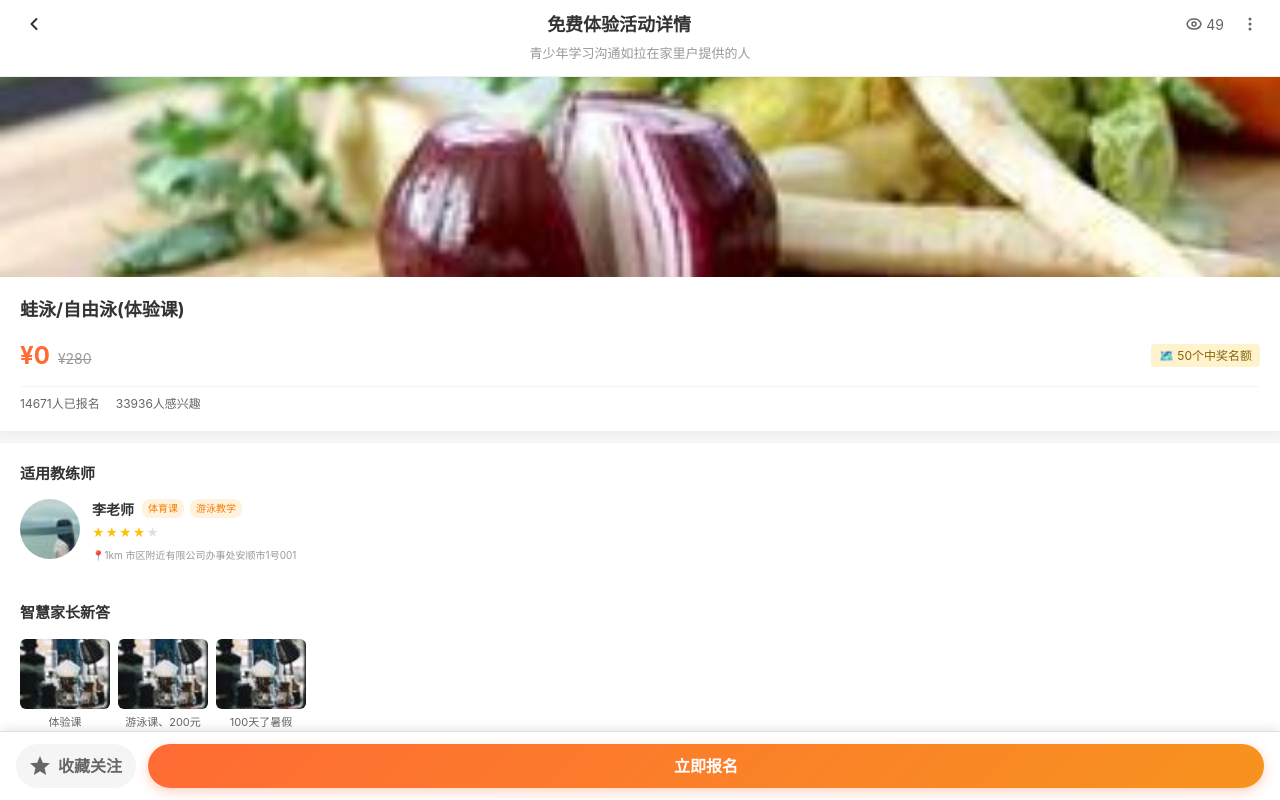
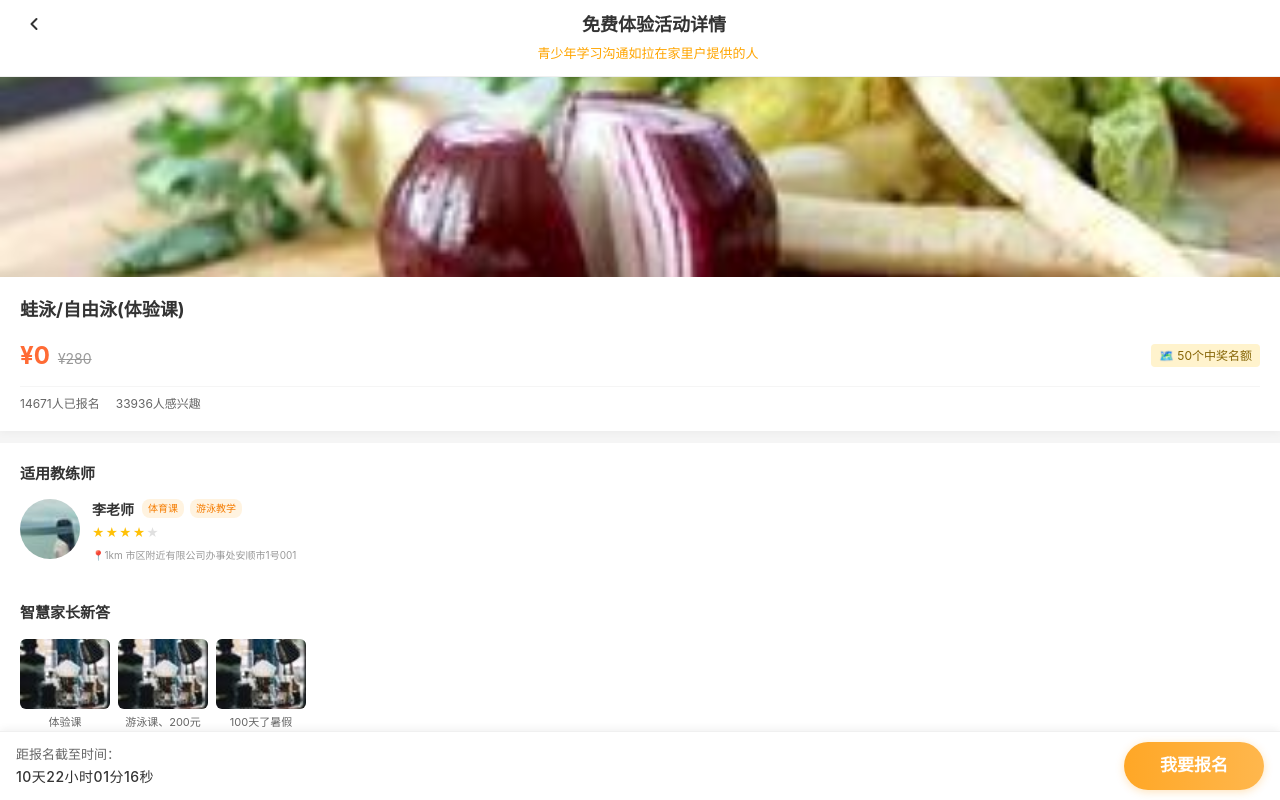
Before and after one commit to RosyDawns/hxs-demo1, a Vue app: page /camp-detail/1 in a window 1280 px wide. Shown: the top 800 px of the page. Built offline with nearby package versions, Linux system fonts and the light colour scheme.

Commit message:
fix(project): fix detail

```diff
--- a/src/views/CampDetailPage.vue
+++ b/src/views/CampDetailPage.vue
@@ -15,26 +15,6 @@
           </svg>
         </button>
         <h1 class="title">免费体验活动详情</h1>
-        <div class="header-right">
-          <span class="view-count">
-            <svg width="16" height="16" viewBox="0 0 16 16" fill="none">
-              <path
-                d="M8 3C4.5 3 1.73 5.11 1 8c.73 2.89 3.5 5 7 5s6.27-2.11 7-5c-.73-2.89-3.5-5-7-5z"
-                stroke="#666"
-                stroke-width="1.5"
-              />
-              <circle cx="8" cy="8" r="2" stroke="#666" stroke-width="1.5" />
-            </svg>
-            49
-          </span>
-          <button class="more-btn">
-            <svg width="20" height="20" viewBox="0 0 20 20" fill="none">
-              <circle cx="10" cy="5" r="1.5" fill="#666" />
-              <circle cx="10" cy="10" r="1.5" fill="#666" />
-              <circle cx="10" cy="15" r="1.5" fill="#666" />
-            </svg>
-          </button>
-        </div>
       </div>
       <div class="subtitle">青少年学习沟通如拉在家里户提供的人</div>
     </header>
@@ -273,16 +253,11 @@
 
     <!-- 底部操作按钮 -->
     <div class="bottom-actions">
-      <button class="action-btn secondary" @click="addToFavorites">
-        <svg width="20" height="20" viewBox="0 0 20 20" fill="none">
-          <path
-            d="M10 15.27L16.18 19L14.54 11.97L20 7.24L12.81 6.63L10 0L7.19 6.63L0 7.24L5.46 11.97L3.82 19L10 15.27Z"
-            fill="currentColor"
-          />
-        </svg>
-        收藏关注
-      </button>
-      <button class="action-btn primary" @click="joinActivity">立即报名</button>
+      <div class="countdown-section">
+        <div class="countdown-label">距报名截至时间：</div>
+        <div class="countdown-timer">{{ countdownText }}</div>
+      </div>
+      <button class="action-btn primary" @click="joinActivity">我要报名</button>
     </div>
   </div>
 </template>
@@ -295,6 +270,9 @@ export default {
       activeTab: "活动流程",
       isSticky: false,
       stickyOffset: 0,
+      countdownText: "",
+      countdownTimer: null,
+      endTime: new Date(new Date().getTime() + 10 * 24 * 60 * 60 * 1000 + 22 * 60 * 60 * 1000 + 1 * 60 * 1000 + 21 * 1000), // 10天22小时01分21秒后
     };
   },
   mounted() {
@@ -302,10 +280,16 @@ export default {
     window.addEventListener("scroll", this.handleScroll);
     // 计算标签栏应该在何时变为固定定位
     this.setStickyOffset();
+    // 启动倒计时
+    this.startCountdown();
   },
   beforeUnmount() {
     // 移除滚动事件监听，防止内存泄漏
     window.removeEventListener("scroll", this.handleScroll);
+    // 清除倒计时定时器
+    if (this.countdownTimer) {
+      clearInterval(this.countdownTimer);
+    }
   },
   methods: {
     setStickyOffset() {
@@ -356,6 +340,33 @@ export default {
         targetElement.scrollIntoView({ behavior: "smooth" });
       }
     },
+    startCountdown() {
+      // 立即更新一次
+      this.updateCountdown();
+      // 每秒更新
+      this.countdownTimer = setInterval(() => {
+        this.updateCountdown();
+      }, 1000);
+    },
+    updateCountdown() {
+      const now = new Date().getTime();
+      const distance = this.endTime - now;
+
+      if (distance < 0) {
+        this.countdownText = "已结束";
+        if (this.countdownTimer) {
+          clearInterval(this.countdownTimer);
+        }
+        return;
+      }
+
+      const days = Math.floor(distance / (1000 * 60 * 60 * 24));
+      const hours = Math.floor((distance % (1000 * 60 * 60 * 24)) / (1000 * 60 * 60));
+      const minutes = Math.floor((distance % (1000 * 60 * 60)) / (1000 * 60));
+      const seconds = Math.floor((distance % (1000 * 60)) / 1000);
+
+      this.countdownText = `${days}天${hours.toString().padStart(2, '0')}小时${minutes.toString().padStart(2, '0')}分${seconds.toString().padStart(2, '0')}秒`;
+    },
   },
 };
 </script>
@@ -379,7 +390,7 @@ export default {
   display: flex;
   align-items: center;
   justify-content: space-between;
-  padding: 12px 16px 8px 16px;
+  padding: 12px 24px 8px 16px;
   height: 44px;
 }
 
@@ -421,9 +432,9 @@ export default {
 }
 
 .subtitle {
-  padding: 0 16px 12px 16px;
+  padding: 0 0 12px 16px;
   font-size: 13px;
-  color: #999;
+  color: orange;
   text-align: center;
   background: white;
 }
@@ -908,46 +919,59 @@ export default {
   left: 0;
   right: 0;
   background: white;
-  padding: 12px 16px;
+  padding: 10px 16px;
   display: flex;
+  align-items: center;
   gap: 12px;
-  border-top: 1px solid #e0e0e0;
-  box-shadow: 0 -2px 10px rgba(0, 0, 0, 0.1);
+  border-top: 1px solid #f0f0f0;
+  box-shadow: 0 -2px 8px rgba(0, 0, 0, 0.06);
+  padding-bottom: calc(10px + env(safe-area-inset-bottom));
+}
+
+.countdown-section {
+  flex: 1;
+  display: flex;
+  flex-direction: column;
+  gap: 2px;
+}
+
+.countdown-label {
+  font-size: 13px;
+  color: #666;
+  font-weight: 400;
+}
+
+.countdown-timer {
+  font-size: 14px;
+  color: #333;
+  font-weight: 500;
+  letter-spacing: 0.5px;
 }
 
 .action-btn {
-  flex: 1;
-  height: 44px;
+  height: 48px;
   border: none;
-  border-radius: 22px;
-  font-size: 16px;
+  border-radius: 24px;
+  font-size: 17px;
   font-weight: 600;
   cursor: pointer;
   display: flex;
   align-items: center;
   justify-content: center;
-  gap: 8px;
   transition: all 0.3s;
-}
-
-.action-btn.secondary {
-  background: #f5f5f5;
-  color: #666;
-  flex: 0 0 120px;
-}
-
-.action-btn.secondary:hover {
-  background: #e8e8e8;
+  flex: 0 0 auto;
+  min-width: 140px;
+  padding: 0 32px;
 }
 
 .action-btn.primary {
-  background: linear-gradient(135deg, #ff6b35 0%, #f7931e 100%);
+  background: linear-gradient(90deg, #FFA726 0%, #FFB74D 100%);
   color: white;
-  box-shadow: 0 4px 12px rgba(255, 107, 53, 0.3);
+  box-shadow: 0 2px 8px rgba(255, 167, 38, 0.3);
 }
 
 .action-btn.primary:hover {
   transform: translateY(-1px);
-  box-shadow: 0 6px 16px rgba(255, 107, 53, 0.4);
+  box-shadow: 0 4px 12px rgba(255, 167, 38, 0.4);
 }
 </style>
```
